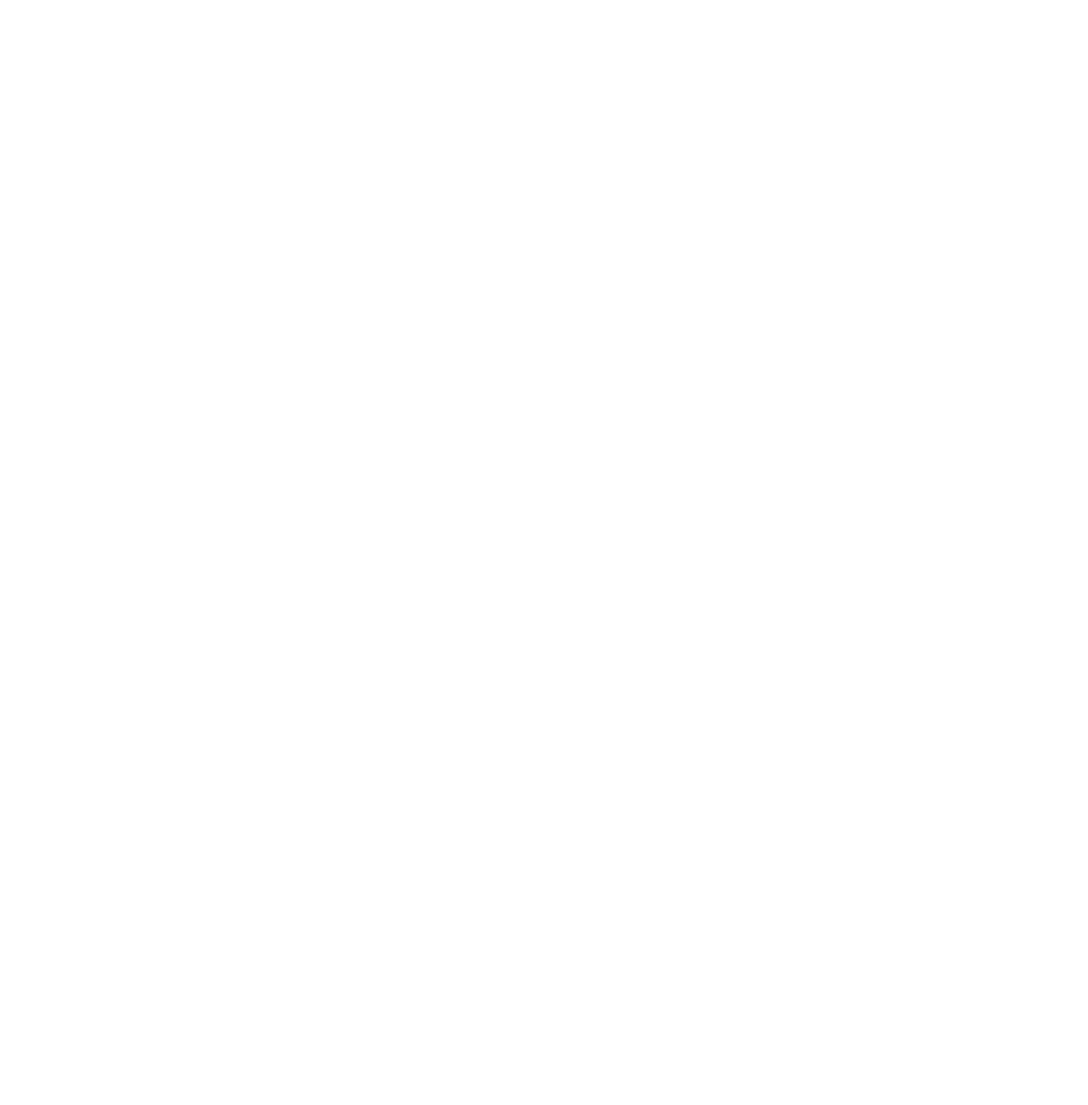
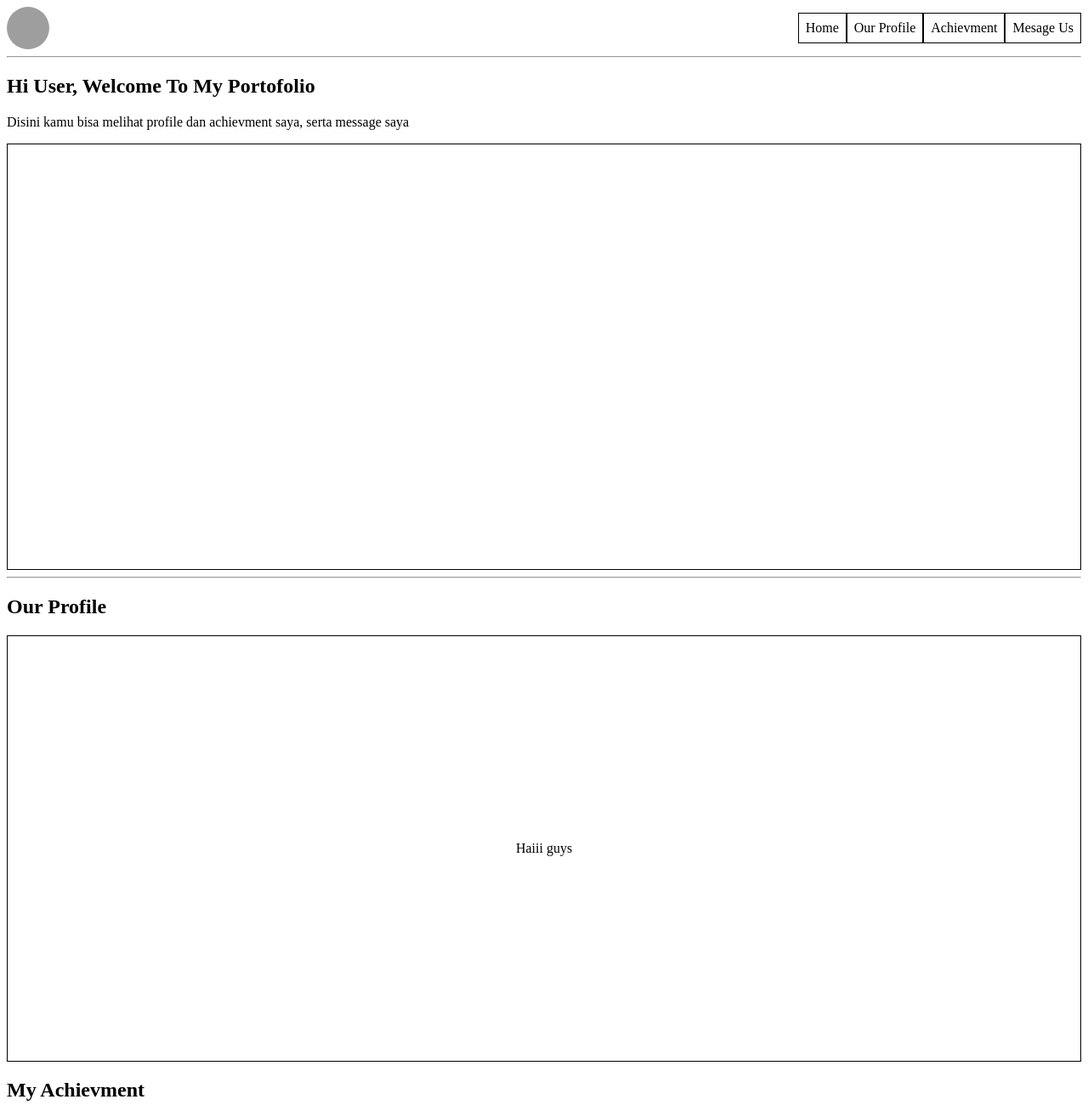
Before and after one commit to revou-fundamental-course/03-mar-25-faizazraf05, a plain HTML site: page index.html in a window 1280 px wide. Shown: the top 1301 px of the page at 85% size. Before the commit the page ends 800 px from the top, so only its background shows below. Drawn offline with Linux system fonts and the light colour scheme; grey boxes are pictures that could not be loaded.

Commit message:
update konten

```diff
--- a/css/style.css
+++ b/css/style.css
@@ -1 +1,56 @@
 /* ini file css */
+
+.main-header {
+    display: flex;
+    justify-content: space-between;
+    align-items: center;
+}
+.main-logo {
+    height: 50px;
+    width: 50px;
+    background-image: url(https://picsum.photos/id/237/200/300);
+    background-position: center;
+    background-size: cover;
+    border-radius: 50%;
+}
+
+nav {
+    display: flex;
+}
+
+nav > a {
+    padding: 8px;
+    border: 1px solid;
+    text-decoration: none;
+    color: black;
+}
+
+.banner-img {
+    border: 1px solid;
+    height: 500px;
+}
+
+.our-profile-content {
+    border: 1px solid;
+    height: 500px;
+    align-content: center;
+    text-align: center;
+}
+
+.achievment-content {
+    border: 1px solid;
+    height: 500px;
+    align-content: center;
+    text-align: center;
+}
+
+.message-us-content {
+    border: 1px solid;
+    height: 500px;
+    align-content: center;
+    text-align: center;
+}
+
+footer {
+    text-align: center;
+}
--- a/index.html
+++ b/index.html
@@ -11,10 +11,79 @@
     <link rel="stylesheet" href="css\style.css">
 </head>
 <body>
-    <header></header>
+    <!-- Main header -->
+    <header class="main-header">
+        <!-- Logo -->
+        <div class="main-logo"></div>
 
-    <main></main>
+        <!-- Navigasi -->
+        <nav>
+            <a href="#home">Home</a>
+            <a href="#our-profile">Our Profile</a>
+            <a href="#achievment">Achievment</a>
+            <a href="#message-us">Mesage Us</a>
+        </nav>
 
-    <footer></footer>
+    </header>
+
+    <hr />
+
+    <!-- Main konten -->
+    <main>
+        <!-- Home konten -->
+        <section id="home">
+            <header>
+                <h1>Hi User, Welcome To My Portofolio</h1>
+                <p>Disini kamu bisa melihat profile dan achievment saya, serta message saya</p>
+            </header>
+
+            <!-- Banner autoslide -->
+            <div class="banner-img"></div>
+        </section>
+
+        <hr />
+
+        <!-- Our Profile konten -->
+         <section id="our-profile">
+            <header>
+                <h1>Our Profile</h1>
+            </header>
+
+            <!-- Konten Our Profile -->
+             <div class="our-profile-content">
+                <p>Haiii guys</p>
+             </div>
+         </section>
+
+        <!-- Achievment konten -->
+         <section id="achievment">
+            <header>
+                <h1>My Achievment</h1>
+            </header>
+
+             <!-- Konten Achievment -->
+             <div class="achievment-content">
+                <p>Haiii guys</p>
+             </div>
+         </section>
+
+        <!-- Message Us konten -->
+         <section id="message-us">
+            <header>
+                <h1>Message Us</h1>
+            </header>
+
+            <!-- Konten Message Us -->
+            <div class="message-us-content">
+                <p>Haiii guys</p>
+            </div>
+         </section>
+    </main>
+
+    <!-- Main footer -->
+    <footer>
+        <p>&copy; 2025 Protofolio Faiz Azraf</p>
+    </footer>
 </body>
+
 </html>
```
